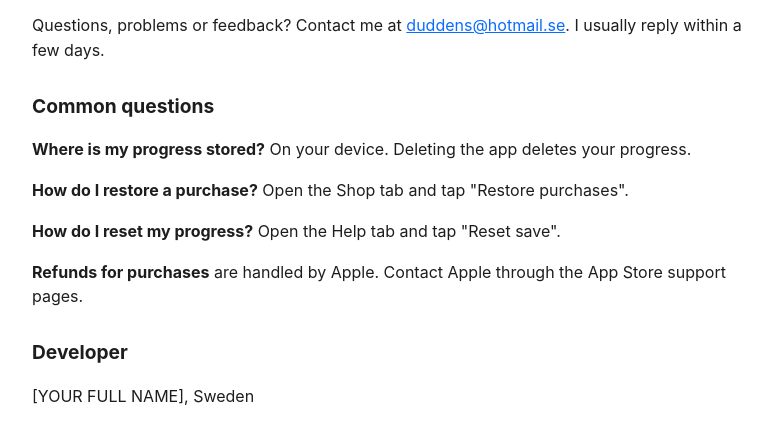
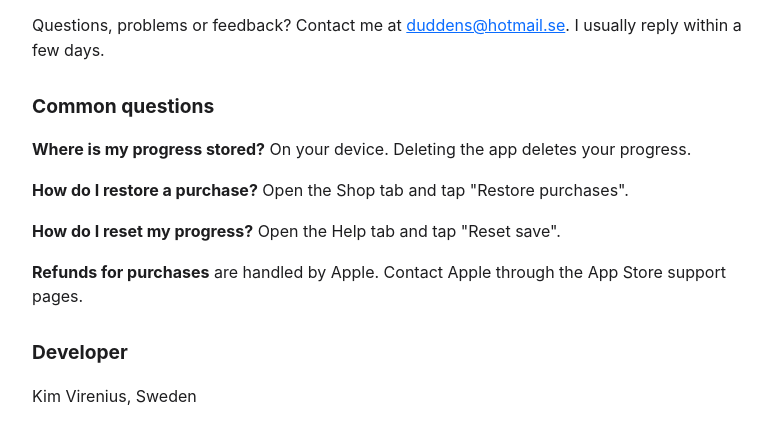
Before and after one commit to kimvirenius-blip/sparkverk, a plain HTML site: page index.html in a window 1280 px wide. Shown: the part 243-686 px from the top of the page, without its empty margins (248-1020 px from the left). Drawn offline with Linux system fonts and the light colour scheme.

Commit message:
Update index.html

```diff
--- a/index.html
+++ b/index.html
@@ -17,5 +17,5 @@ h1{font-size:1.8rem}h2{font-size:1.2rem;margin-top:1.8rem}a{color:#0a6cff}nav a{
 <p><strong>How do I reset my progress?</strong> Open the Help tab and tap "Reset save".</p>
 <p><strong>Refunds for purchases</strong> are handled by Apple. Contact Apple through the App Store support pages.</p>
 <h2>Developer</h2>
-<p>[YOUR FULL NAME], Sweden</p>
+<p>Kim Virenius, Sweden</p>
 </body></html>
```
